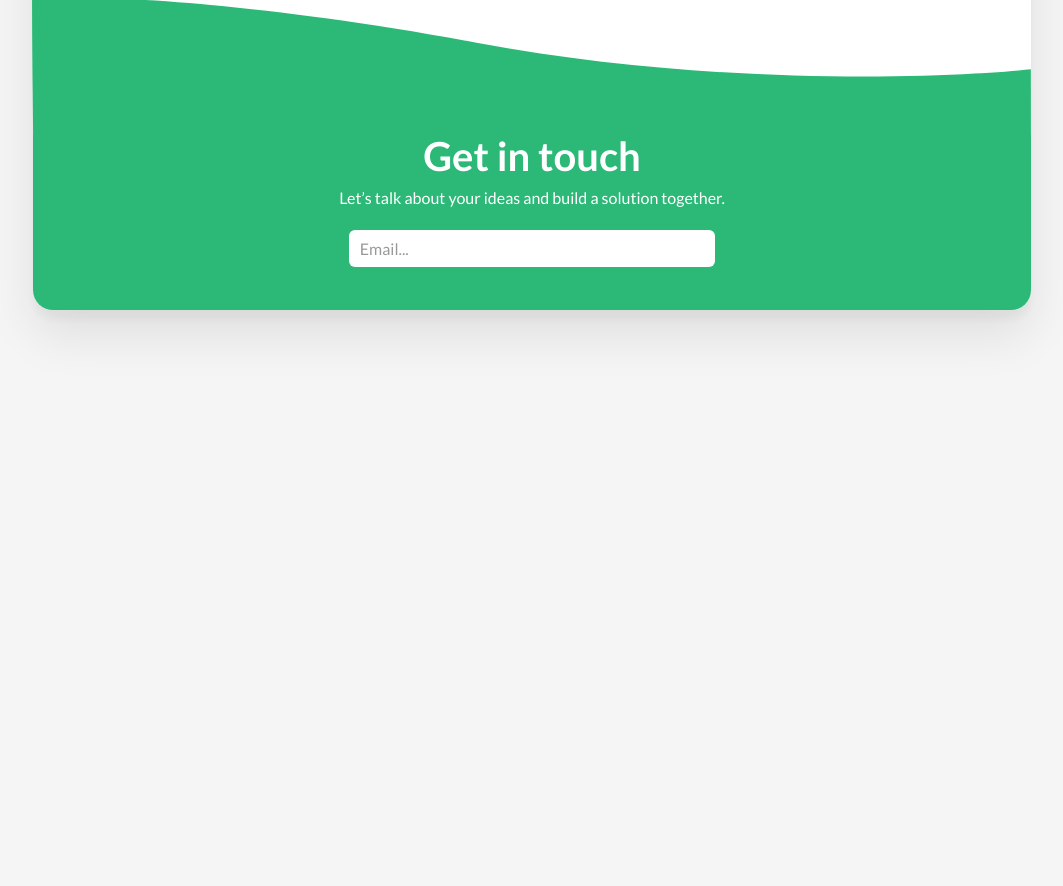
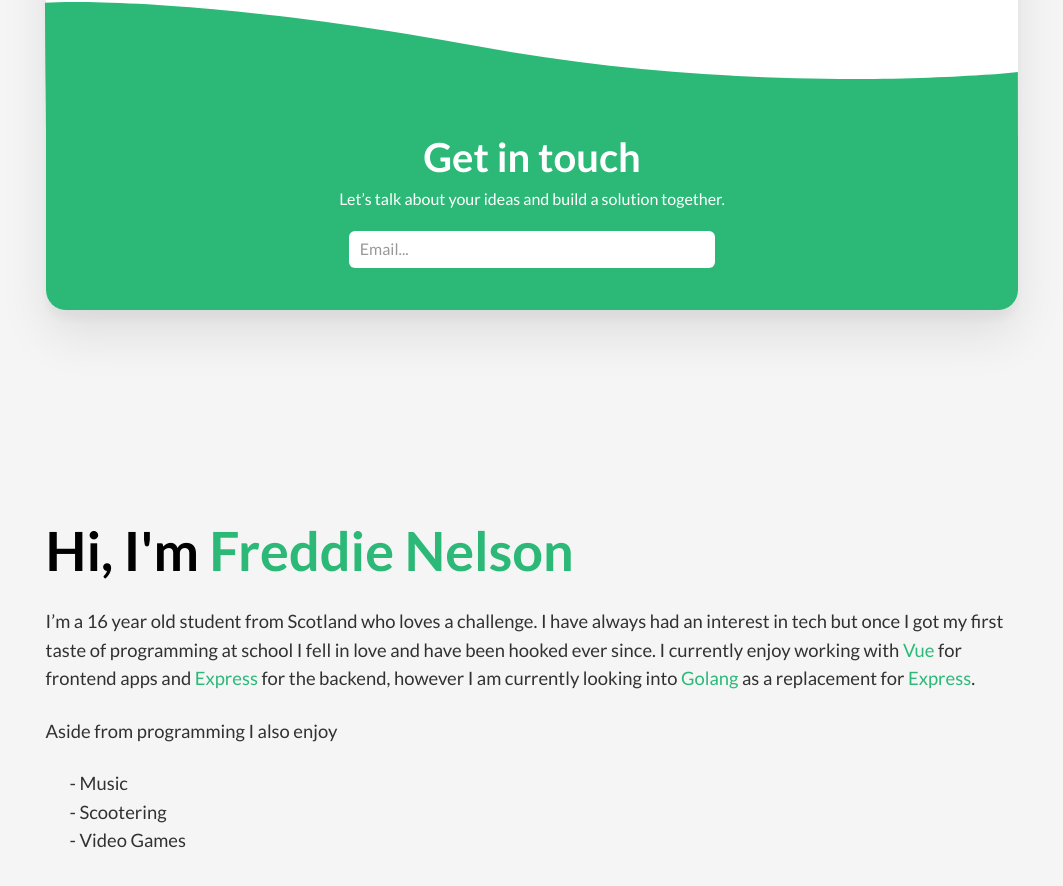
Before and after one commit to freddie-nelson/freddienelson.co.uk, a Vue app: page / in a window 1280 px wide. Shown: the part 960-1846 px from the top of the page, without its empty margins (108-1171 px from the left). Built offline with nearby package versions, Linux system fonts and the light colour scheme.

Commit message:
about section

```diff
--- a/src/App.vue
+++ b/src/App.vue
@@ -5,17 +5,19 @@ import Navbar from "./sections/nav/Nav.vue";
 import Hero from "./sections/hero/Hero.vue";
 import Skills from "./sections/skills/Skills.vue";
 import About from "./sections/about/About.vue";
+import Projects from "./sections/projects/Projects.vue";
 
-import { defineComponent } from 'vue';
+import { defineComponent } from "vue";
 
 export default defineComponent({
-  name: 'App',
+  name: "App",
   components: {
     MobileMenu,
     Navbar,
     Hero,
     Skills,
-    About
+    About,
+    Projects
   },
   data() {
     return {
@@ -23,7 +25,7 @@ export default defineComponent({
     }
   },
   watch: {
-    showMenu(val) {
+    showMenu(val: boolean) {
       if (val) {
         document.body.style.overflow = "hidden";
       } else {
@@ -40,10 +42,11 @@ export default defineComponent({
   <hero />
   <skills />
   <about />
+  <projects />
 </template>
 
 <style lang="scss">
-@import url('https://fonts.googleapis.com/css2?family=Lato:wght@400;700;900&family=Merriweather:wght@300&display=swap');
+@import url("https://fonts.googleapis.com/css2?family=Lato:wght@400;700;900&family=Merriweather:wght@300&display=swap");
 
 // fluid font change
 html {
@@ -63,10 +66,6 @@ html {
   }
 }
 
-* {
-  font-family: "Lato", "Arial", sans-serif;
-}
-
 :root {
   // colors
   --bg-dark: #0B0808;
@@ -76,19 +75,22 @@ html {
   --heading-dark: #FFFFFF;
   --heading-light: #000000;
   --para-dark: rgba(245, 245, 245, 0.65);
-  --para-light: rgba(0, 0, 0, 0.65);
+  --para-light: rgba(0, 0, 0, 0.8);
   --placeholder: #C4C4C4;
 
   // fonts
-  --page-title: 900 max(4.2vw, 2.8rem) "Lato", "Arial", sans-serif;
-  --page-subtitle: 300 max(1.3vw, 1.2rem)/1.55 "Merriweather", serif;
-  --heading: 700 3.375rem "Lato", "Arial", sans-serif;
-  --heading-bolder: 900 3.375rem "Lato", "Arial", sans-serif;
-  --para: 300 1rem/1.55 "Merriweather", serif;
-  --para-small: 300 0.875rem/1.55 "Merriweather", serif;
+  --sans: "Lato", "Arial", sans-serif;
+  --serif: "Merriweather", serif;
+  --page-title: 900 max(4.2vw, 2.8rem) var(--sans);
+  --page-subtitle: 300 max(1.3vw, 1.2rem)/1.55 var(--serif);
+  --heading: 700 3.375rem var(--sans);
+  --heading-bolder: 900 3.375rem var(--sans);
+  --para: 300 1rem/1.55 var(--serif);
+  --para-sans: 400 1rem/1.55 var(--sans);
+  --para-small: 300 0.875rem/1.55 var(--serif);
 
   // spacing
-  --side-padding: min(11vw, 250px);
+  --side-padding: min(12vw, 250px);
 
   // skills section
   --skills-btn-bg: #eeeeee;
@@ -99,10 +101,15 @@ html {
   // responsive variables
   @media screen and (max-width: 700px) {
     --side-padding: 3vw;
-    --page-title: 900 max(4.2vw, 2.8rem)/.95 "Lato", "Arial", sans-serif;
-    --page-subtitle: 300 max(1.3vw, 1.02rem)/1.45 "Merriweather", serif;
+    --page-title: 900 max(4.2vw, 2.8rem)/.95 var(--sans);
+    --page-subtitle: 300 max(1.3vw, 1.02rem)/1.45 var(--serif);
   }
 }
+
+* {
+  font-family: var(--sans);
+}
+
 #app {
   width: 100%;
   height: 100%;
--- a/src/sections/about/About.vue
+++ b/src/sections/about/About.vue
@@ -8,14 +8,61 @@ export default defineComponent({
 
 <template>
   <section id="about">
+    <h1>Hi, I'm <span class="highlight">Freddie Nelson</span></h1>
 
+    <p>I’m a 16 year old student from Scotland who loves a challenge. I have always had an interest in tech but once I got my first taste of programming at school I fell in love and have been hooked ever since.
+      I currently enjoy working with <span class="highlight">Vue</span> for frontend apps and <span class="highlight">Express</span> for the backend,
+      however I am currently looking into <span class="highlight">Golang</span> as a replacement for <span class="highlight">Express</span>.
+    </p>
+
+    <p>
+      Aside from programming I also enjoy
+
+      <ul class="list">
+        <li>- Music</li>
+        <li>- Scootering</li>
+        <li>- Video Games</li>
+      </ul>
+    </p>
   </section>
 </template>
 
 <style lang="scss" scoped>
 #about {
-  height: 100vh;
   width: 100%;
   background-color: var(--bg-light);
+  margin: calc(min(13rem, 30vw)) 0;
+  --spacing: 1.5rem;
+
+  h1 {
+    font: var(--heading);
+    margin-bottom: var(--spacing);
+    color: var(--heading-light);
+
+    span {
+      display: inline-block;
+    }
+  }
+
+  p {
+    font: var(--para-sans);
+    font-size: 1.15rem;
+    color: var(--para-light);
+
+    &:first-of-type {
+      margin-bottom: var(--spacing);
+    }
+  }
+
+  .list {
+    margin: var(--spacing) 0 0 var(--spacing);
+    font: var(--para-sans);
+    font-size: 1.15rem;
+    color: var(--para-light);
+  }
+
+  .highlight {
+    color: var(--accent-dark);
+  }
 }
 </style>
--- a/src/sections/skills/Skills.vue
+++ b/src/sections/skills/Skills.vue
@@ -206,8 +206,7 @@ export default defineComponent({
     }
 
     p {
-      font: var(--para);
-      font-family: "Lato", "Arial", sans-serif;
+      font: var(--para-sans);
       color: var(--para-light);
       line-height: 1.35;
     }
@@ -270,7 +269,7 @@ export default defineComponent({
     p {
       text-align: center;
       color: var(--heading-dark);
-      font-family: "Lato", "Arial", sans-serif;
+      font-family: var(--sans);
       font-size: 1rem;
       width: 100%;
       margin-bottom: 20px;
@@ -329,7 +328,7 @@ export default defineComponent({
     }
   }
 
-  @media screen and (max-width: 900px) {
+  @media screen and (max-width: 800px) {
     width: 100%;
     margin-left: 0px;
     margin-right: 0px;
```
